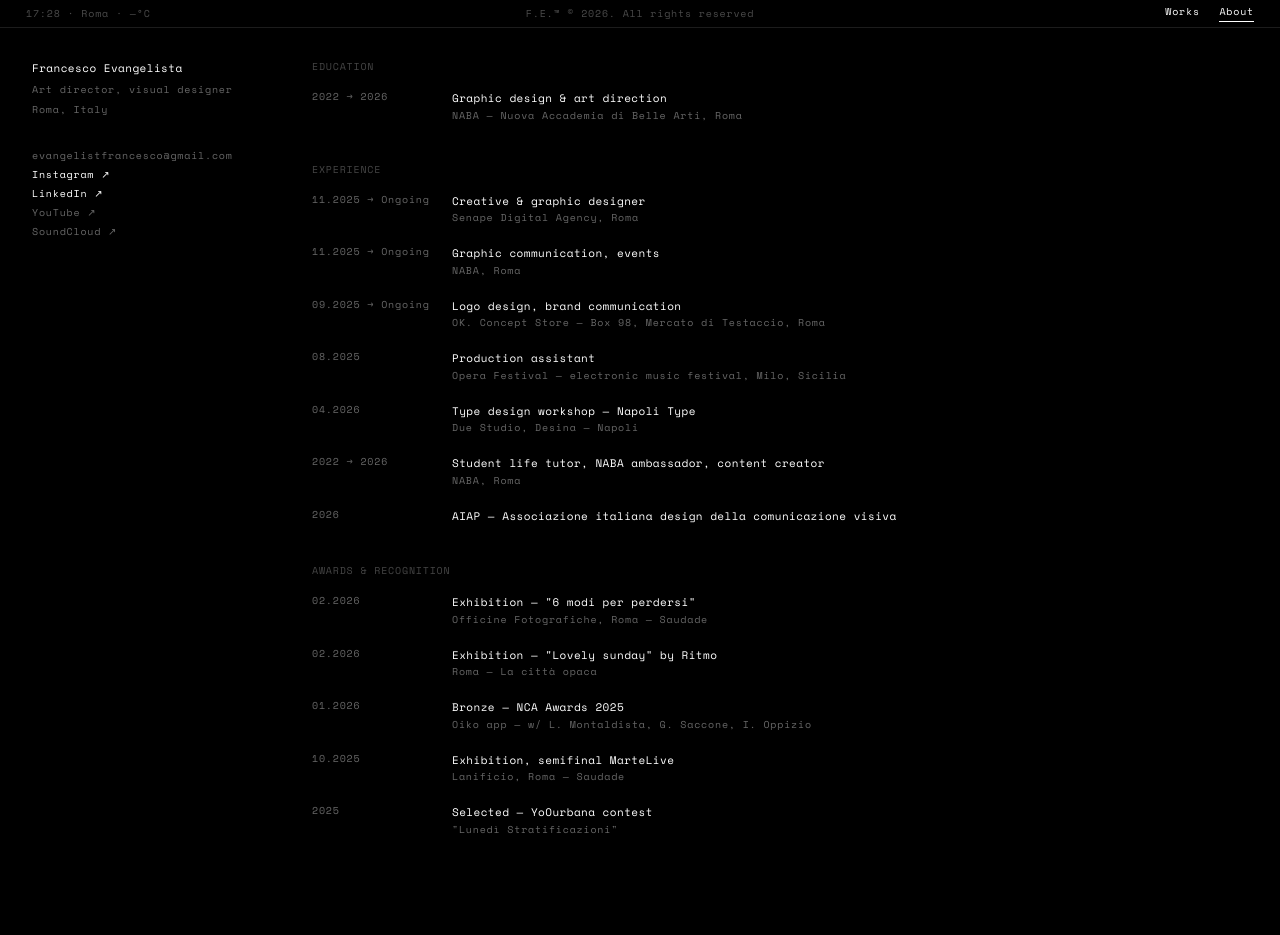
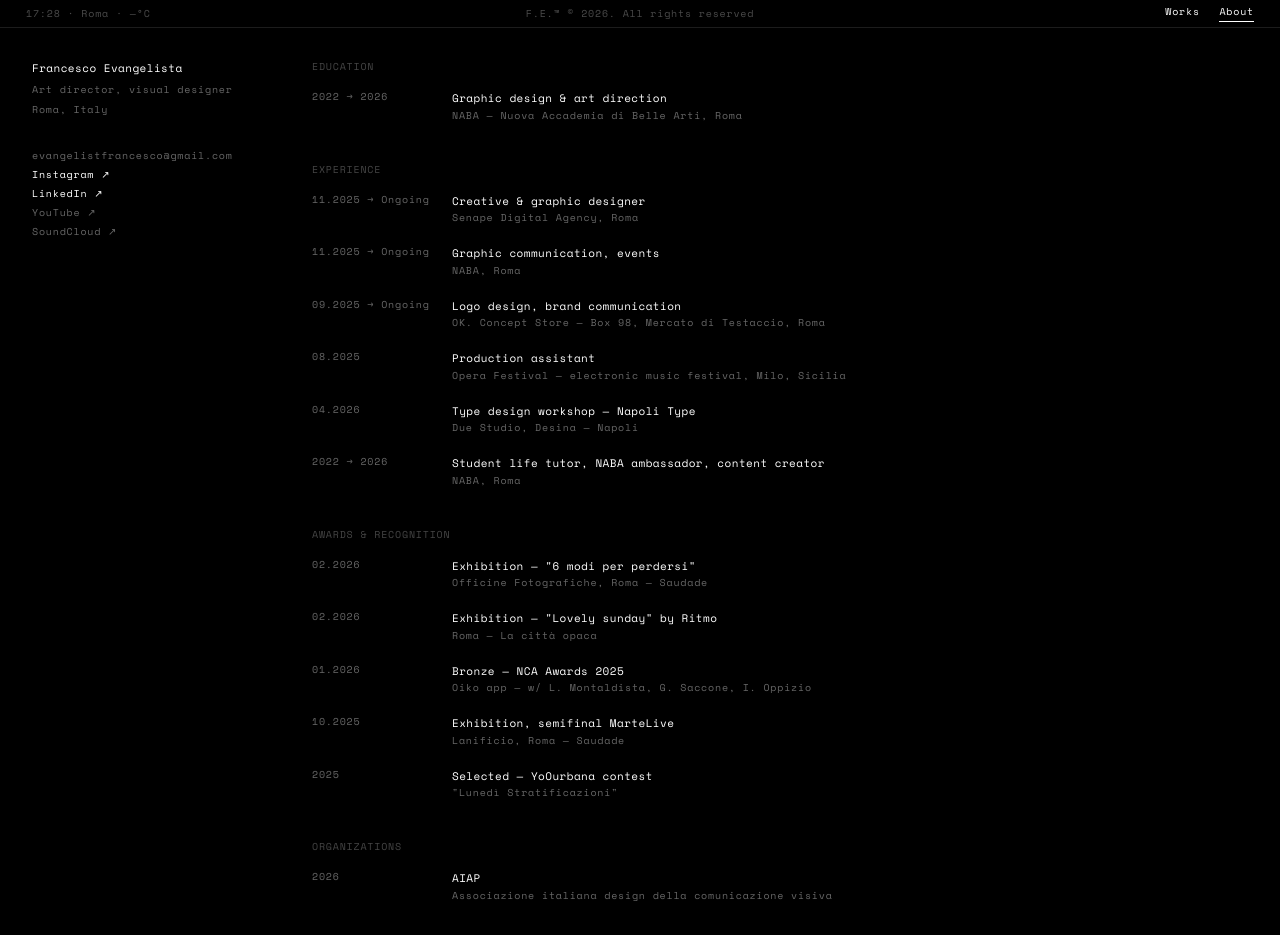
Before and after one commit to francescoevangelista/portfolio, a Next.js app: page /about in a window 1280 px wide. Before the commit the page ends 869 px from the top, so only its background shows below. Built offline with nearby package versions, Linux system fonts and the light colour scheme; no server answers.

Commit message:
add AIAP organizations section

```diff
--- a/app/about/page.tsx
+++ b/app/about/page.tsx
@@ -45,7 +45,6 @@ export default function AboutPage() {
                     <CvEntry date="08.2025" title="Production assistant" context="Opera Festival — electronic music festival, Milo, Sicilia" />
                     <CvEntry date="04.2026" title="Type design workshop — Napoli Type" context="Due Studio, Desina — Napoli" />
                     <CvEntry date="2022 → 2026" title="Student life tutor, NABA ambassador, content creator" context="NABA, Roma" />
-                    <CvEntry date="2026" title="AIAP — Associazione italiana design della comunicazione visiva" context="" />
                 </CvSection>
 
                 <CvSection title="Awards & recognition">
@@ -54,6 +53,10 @@ export default function AboutPage() {
                     <CvEntry date="01.2026" title="Bronze — NCA Awards 2025" context="Oiko app — w/ L. Montaldista, G. Saccone, I. Oppizio" />
                     <CvEntry date="10.2025" title="Exhibition, semifinal MarteLive" context="Lanificio, Roma — Saudade" />
                     <CvEntry date="2025" title="Selected — YoOurbana contest" context='"Lunedì Stratificazioni"' />
+                </CvSection>
+
+                <CvSection title="Organizations">
+                    <CvEntry date="2026" title="AIAP" context="Associazione italiana design della comunicazione visiva" />
                 </CvSection>
             </div>
         </div>
```
